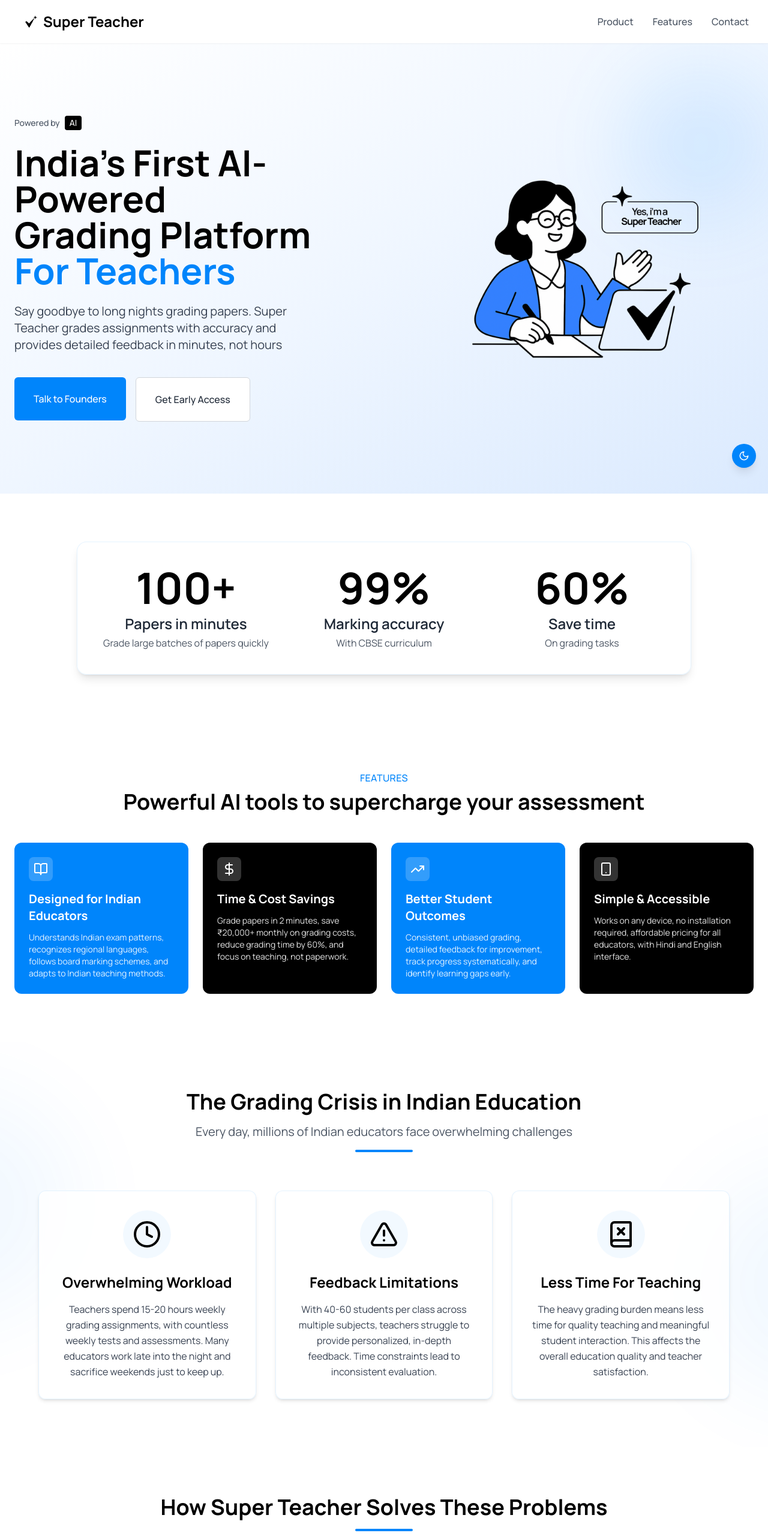
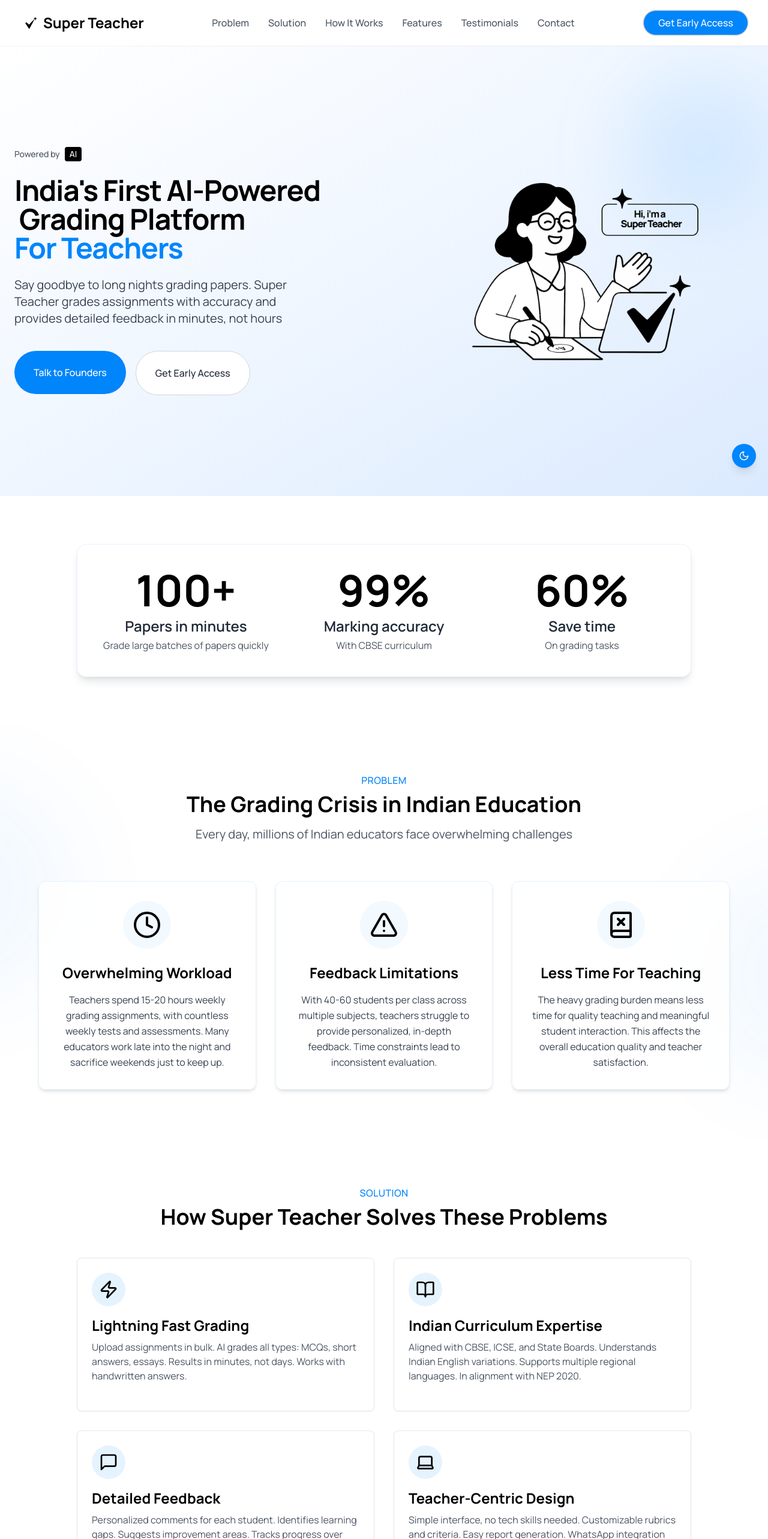
Before and after one commit to mrinal-mann/superteacher-client, a Next.js app: page / in a window 1280 px wide. Shown: the top 2566 px of the page at 60% size. Built offline with nearby package versions, Linux system fonts and the light colour scheme.

Commit message:
added some minor changes

```diff
--- a/app/page.tsx
+++ b/app/page.tsx
@@ -40,6 +40,11 @@ export default function Home() {
     return () => window.removeEventListener("scroll", handleScroll);
   }, []);
 
+  // Ensure page starts at the top on load
+  useEffect(() => {
+    window.scrollTo(0, 0);
+  }, []);
+
   return (
     <main className="overflow-x-hidden">
       <Header />
@@ -56,11 +61,22 @@ export default function Home() {
       </section>
       <section
         ref={(el) => {
+          sectionsRef.current[3] = el;
+          return undefined;
+        }}
+        className="fade-in-up"
+        id="stats"
+      >
+        <StatsSection />
+      </section>
+      <section
+        ref={(el) => {
           sectionsRef.current[1] = el;
           return undefined;
         }}
+        id="problem"
       >
-        <StatsSection />
+        <ProblemSection />
       </section>
       <section
         ref={(el) => {
@@ -68,19 +84,9 @@ export default function Home() {
           return undefined;
         }}
         className="fade-in-up"
-        id="features"
+        id="solution"
       >
-        <FeatureGrid />
-      </section>
-
-      <section
-        ref={(el) => {
-          sectionsRef.current[3] = el;
-          return undefined;
-        }}
-        className="fade-in-up"
-      >
-        <ProblemSection />
+        <SolutionSection />
       </section>
 
       <section
@@ -89,18 +95,19 @@ export default function Home() {
           return undefined;
         }}
         className="fade-in-up"
+        id="how-it-works"
       >
-        <SolutionSection />
+        <HowItWorks />
       </section>
-
       <section
         ref={(el) => {
           sectionsRef.current[5] = el;
           return undefined;
         }}
         className="fade-in-up"
+        id="features"
       >
-        <HowItWorks />
+        <FeatureGrid />
       </section>
 
       {/* <section
@@ -119,6 +126,7 @@ export default function Home() {
           return undefined;
         }}
         className="fade-in-up"
+        id="contact"
       >
         <FinalCta />
       </section>
--- a/components/final-cta.tsx
+++ b/components/final-cta.tsx
@@ -36,7 +36,7 @@ export default function FinalCta() {
           </p>
           <HoverBorderGradient
             containerClassName="w-auto mx-auto"
-            className="bg-[#0085fb] text-white hover:bg-gray-100 font-bold text-lg px-8 py-6 pulse"
+            className="bg-[#0085fb] text-white hover:bg-blue-600 font-bold text-lg px-8 py-6 pulse"
             onClick={() => window.open("https://tally.so/r/w4ELKX", "_blank")}
           >
             Get Early Access
--- a/components/header.tsx
+++ b/components/header.tsx
@@ -11,8 +11,11 @@ export default function Header() {
   const [mobileMenuOpen, setMobileMenuOpen] = useState(false);
 
   const navItems = [
-    { name: "Product", link: "#product" },
+    { name: "Problem", link: "#problem" },
+    { name: "Solution", link: "#solution" },
+    { name: "How It Works", link: "#how-it-works" },
     { name: "Features", link: "#features" },
+    { name: "Testimonials", link: "#testimonials" },
     { name: "Contact", link: "#contact" },
   ];
 
@@ -45,14 +48,14 @@ export default function Header() {
           </nav>
 
           {/* CTA Button */}
-          {/* <Link href="#try-free">
+          <Link href="https://tally.so/r/w4ELKX">
             <HoverBorderGradient
               containerClassName="w-auto"
-              className="bg-black hover:bg-gray-800 text-white font-medium px-6 py-2"
+              className="bg-[#0085fb] hover:bg-blue-600 text-white font-medium px-6 py-2"
             >
-              Try Free
+              Get Early Access
             </HoverBorderGradient>
-          </Link> */}
+          </Link>
         </div>
       </header>
 
--- a/components/hero.tsx
+++ b/components/hero.tsx
@@ -15,7 +15,7 @@ export default function Hero() {
       <div className="container mx-auto px-4 md:px-6 relative z-10">
         <div className="flex flex-col lg:flex-row items-center gap-12">
           {/* Left side - Text content */}
-          <div className="lg:w-1/2 space-y-6 lg:pr-10">
+          <div className="lg:w-1/2  space-y-6 lg:pr-10">
             {/* Optional badge */}
             <div className="flex items-center gap-2 text-sm font-medium mb-4">
               <span className="text-gray-600">Powered by</span>
@@ -23,10 +23,14 @@ export default function Hero() {
             </div>
 
             {/* Main headline */}
-            <h1 className="text-4xl md:text-5xl lg:text-6xl font-bold leading-tight">
-              <span className="text-black">India's First AI-Powered</span>
-              <br />
-              <span className="text-black">Grading Platform</span>
+            <h1 className="text-3xl md:text-4xl lg:text-5xl font-bold leading-tight tracking-tight">
+              <span className="text-black inline-block">
+                India's First AI-Powered
+              </span>
+              <br className="md:hidden" />
+              <span className="text-black inline-block md:ml-2">
+              Grading Platform
+              </span>
               <br />
               <span className="text-[#0085fb]">For Teachers</span>
             </h1>
@@ -41,14 +45,14 @@ export default function Hero() {
             {/* CTA buttons */}
             <div className="flex flex-wrap gap-4 pt-4">
               <Link href="https://tally.so/r/w4ELKX">
-                <Button className="bg-[#0085fb] hover:bg-blue-600 text-white px-8 py-6 h-auto text-base font-medium rounded-md">
+                <Button className="bg-[#0085fb] hover:bg-blue-600 text-white px-8 py-6 h-auto text-base font-medium rounded-full">
                   Talk to Founders
                 </Button>
               </Link>
               <Link href="https://tally.so/r/w4ELKX">
                 <Button
                   variant="outline"
-                  className="bg-white border-gray-300 text-gray-800 hover:bg-gray-100 px-8 py-6 h-auto text-base font-medium rounded-md"
+                  className="bg-white border-gray-300 text-gray-800 hover:bg-gray-100 px-8 py-6 h-auto text-base font-medium rounded-full"
                 >
                   Get Early Access
                 </Button>
@@ -69,9 +73,9 @@ export default function Hero() {
 
               {/* Product screenshot */}
               <Image
-                src="/super.png"
+                src="/Superb.png"
                 alt="Super Teacher interface showing AI-powered grading"
-                width={800}
+                width={600}
                 height={600}
                 className="rounded-2xl relative z-10"
                 onError={(e) => {
--- a/components/problem-section.tsx
+++ b/components/problem-section.tsx
@@ -72,13 +72,17 @@ export default function ProblemSection() {
           transition={{ duration: 0.7 }}
           className="text-center mb-16"
         >
-          <h2 className="text-3xl md:text-4xl font-bold mb-4">
-            The Grading Crisis in Indian Education
-          </h2>
-          <p className="text-xl text-gray-600 max-w-3xl mx-auto">
-            Every day, millions of Indian educators face overwhelming challenges
-          </p>
-          <div className="h-1 w-24 bg-[#0085fb] mx-auto mt-4 rounded-full"></div>
+          <div className="text-center mb-12">
+            <p className="text-base uppercase tracking-wide font-medium mb-2 text-[#0085fb]">
+              Problem
+            </p>
+            <h2 className="text-3xl md:text-4xl font-bold mb-4 text-black">
+              The Grading Crisis in Indian Education
+            </h2>
+            <p className="text-xl text-gray-600 max-w-3xl mx-auto">
+              Every day, millions of Indian educators face overwhelming challenges
+            </p>
+          </div>
         </motion.div>
 
         <motion.div
--- a/components/solution-section.tsx
+++ b/components/solution-section.tsx
@@ -41,11 +41,13 @@ export default function SolutionSection() {
   return (
     <section className="py-20 bg-white">
       <div className="container mx-auto px-4 md:px-6">
-        <div className="text-center mb-16">
+      <div className="text-center mb-12">
+          <p className="text-base uppercase tracking-wide font-medium mb-2 text-[#0085fb]">
+            Solution
+          </p>
           <h2 className="text-3xl md:text-4xl font-bold mb-4 text-black">
             How Super Teacher Solves These Problems
           </h2>
-          <div className="h-1 w-24 bg-[#0085fb] mx-auto mt-4 rounded-full"></div>
         </div>
 
         <div className="grid grid-cols-1 md:grid-cols-2 gap-8 max-w-5xl mx-auto">
--- a/components/ui/floating-navbar.tsx
+++ b/components/ui/floating-navbar.tsx
@@ -72,10 +72,10 @@ export const FloatingNav = ({
           </a>
         ))}
         <a
-          href="#try-free"
-          className="border text-sm font-medium relative border-black text-white bg-black dark:text-white px-4 py-2 rounded-full hover:bg-gray-800 transition-colors"
+          href="https://tally.so/r/w4ELKX"
+          className="border text-sm font-medium relative border-[#0085fb] text-white bg-[#0085fb] dark:text-white px-4 py-2 rounded-full hover:bg-blue-600 transition-colors"
         >
-          <span>Try Free</span>
+          <span>Get Early Access</span>
           <span className="absolute inset-x-0 w-1/2 mx-auto -bottom-px bg-gradient-to-r from-transparent via-white/40 to-transparent h-px" />
         </a>
       </motion.div>
```
Also changed, not shown: public/Superb.png (added).
